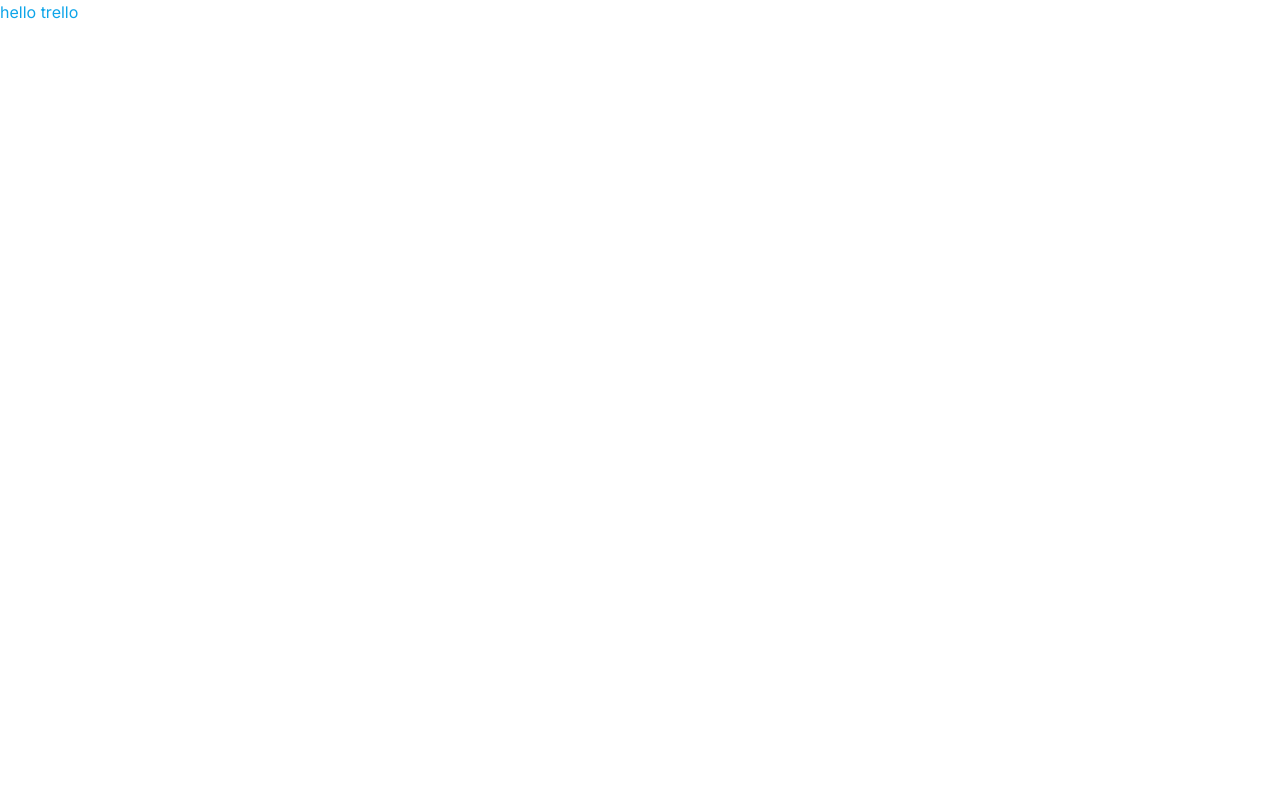
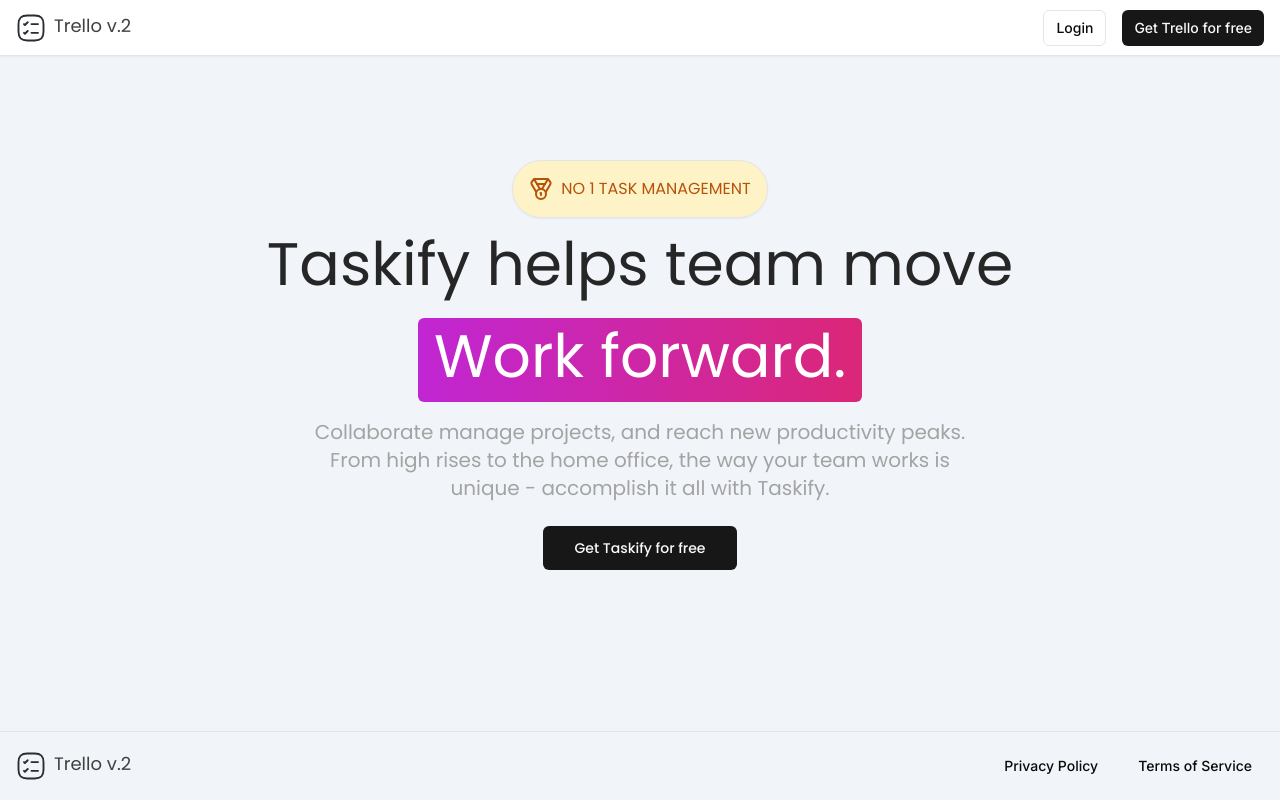
Before and after one commit to sanpost/trello-clone, a Next.js app: page / in a window 1280 px wide. Built offline with nearby package versions, Linux system fonts and the light colour scheme.

Commit message:
Create a marketing page

```diff
--- /dev/null
+++ b/app/(marketing)/_components/footer.tsx
@@ -0,0 +1,20 @@
+import { Logo } from "@/components/logo";
+import { Button } from "@/components/ui/button";
+
+export const Footer = () => {
+    return (
+        <div className="fixed bottom-0 w-full p-4 border-t bg-slate-100">
+            <div className="md:max-w-screen-2xl mx-auto flex items-center w-full justify-between">
+                <Logo />
+                <div className="space-x-4 md:block md:w-auto flex items-center justify-between w-full">
+                    <Button size='sm' variant='ghost'>
+                        Privacy Policy
+                    </Button>
+                    <Button size='sm' variant='ghost'>
+                        Terms of Service
+                    </Button>
+                </div>
+            </div>
+        </div>
+    );
+};
--- /dev/null
+++ b/app/(marketing)/_components/navbar.tsx
@@ -0,0 +1,21 @@
+import { Logo } from "@/components/logo";
+import { Button } from "@/components/ui/button";
+import Link from "next/link";
+
+export const Navbar = () => {
+    return (
+        <div className="fixed top-0 w-full h-14 px-4 border-b shadow-sm bg-white flex items-center">
+            <div className="md:max-w-screen-2xl mx-auto flex items-center w-full justify-between">
+                <Logo />
+                <div className="space-x-4 md:block md:w-auto flex items-center justify-between w-full">
+                    <Button size='sm' variant='outline' asChild>
+                        <Link href="/sing-in"> Login </Link>
+                    </Button>
+                    <Button size='sm' asChild>
+                        <Link href="/sing-up"> Get Trello for free </Link>
+                    </Button>
+                </div>
+            </div>
+        </div>
+    );
+};
--- /dev/null
+++ b/app/(marketing)/layout.tsx
@@ -0,0 +1,20 @@
+import { Footer } from "./_components/footer";
+import { Navbar } from "./_components/navbar";
+
+const MarketingLayout = ({
+    children
+}: {
+    children: React.ReactNode
+}) => {
+    return (
+        <div className="h-full bg-slate-100">
+            <Navbar />
+            <main className="pt-40 pb-20 bg-slate-100">
+                {children}
+            </main>
+            <Footer />
+        </div>
+    );
+};
+
+export default MarketingLayout;
--- /dev/null
+++ b/app/(marketing)/page.tsx
@@ -0,0 +1,39 @@
+import Link from "next/link";
+import { Button } from "@/components/ui/button";
+import { Poppins } from "next/font/google";
+import { cn } from "@/lib/utils";
+import { Medal } from "lucide-react";
+
+const textFont = Poppins ({
+    subsets: ['latin'],
+    weight: ['100', '200', '300', '400', '500', '600', '700', '800', '900'],
+});
+
+const MarketingPage = () => {
+    return (
+        <div className={cn("flex items-center justify-center flex-col", textFont.className)}>
+            <div className="flex items-center justify-center flex-col">
+                <div className="mb-4 flex items-center border shadow-sm p-4 bg-amber-100 text-amber-700 rounded-full uppercase">
+                    <Medal className="h-6 w-6 mr-2" />
+                    No 1 task management
+                </div>
+                <h1 className="text-3xl md:text-6xl text-center text-neutral-800 mb-6">
+                    Taskify helps team move
+                </h1>
+                <div className="text-3xl md:text-6xl bg-gradient-to-r from-fuchsia-600 to-pink-600 text-white px-4 p-2 rounded-md pb-4 w-fit ">
+                    Work forward.
+                </div>
+            </div>
+            <div className="text-sm md:text-xl text-neutral-400 mt-4 max-w-xs md:max-w-2xl text-center mx-auto">
+                Collaborate  manage projects, and reach new productivity peaks. From high rises to the home office, the way your team works is unique - accomplish it all with Taskify.
+            </div>
+            <Button className="mt-6" size="lg" asChild>
+                <Link href="/sign-up">
+                    Get Taskify for free
+                </Link>
+            </Button>
+        </div>
+    );
+};
+
+export default MarketingPage;
--- a/app/example/page.tsx
+++ /dev/null
@@ -1,9 +0,0 @@
-const ExamplePage = () => {
-    return (
-        <div>
-            Example Page!
-        </div>
-    );
-};
-
-export default ExamplePage;
--- a/app/globals.css
+++ b/app/globals.css
@@ -1,6 +1,12 @@
 @tailwind base;
 @tailwind components;
 @tailwind utilities;
+
+html,
+body,
+:root {
+  height: 100%;
+}
 
 @layer base {
   :root {
--- a/app/page.tsx
+++ /dev/null
@@ -1,9 +0,0 @@
-import Image from "next/image";
-
-export default function Home() {
-  return (
-    <div className="text-sky-500">
-      hello trello
-      </div>
-  );
-}
--- /dev/null
+++ b/components/logo.tsx
@@ -0,0 +1,21 @@
+import Link from "next/link"
+import Image from "next/image";
+import { Poppins } from "next/font/google";
+
+import { cn } from "@/lib/utils";
+
+const textFont = Poppins ({
+    subsets: ['latin'],
+    weight: ['100', '200', '300', '400', '500', '600', '700', '800', '900'],
+});
+
+export const Logo = () => {
+    return (
+        <Link href="/">
+            <div className="hover:opacity-75 transition items-center gap-x-2 hidden md:flex">
+                <Image src="/logo.svg" alt='logo' height={30} width={30} />
+            <p className={cn("text-lg text-neutral-700 pb-1", textFont.className)}>Trello v.2</p>
+            </div>
+        </Link>
+    )
+}
--- /dev/null
+++ b/components/ui/button.tsx
@@ -0,0 +1,56 @@
+import * as React from "react"
+import { Slot } from "@radix-ui/react-slot"
+import { cva, type VariantProps } from "class-variance-authority"
+
+import { cn } from "@/lib/utils"
+
+const buttonVariants = cva(
+  "inline-flex items-center justify-center whitespace-nowrap rounded-md text-sm font-medium ring-offset-background transition-colors focus-visible:outline-none focus-visible:ring-2 focus-visible:ring-ring focus-visible:ring-offset-2 disabled:pointer-events-none disabled:opacity-50",
+  {
+    variants: {
+      variant: {
+        default: "bg-primary text-primary-foreground hover:bg-primary/90",
+        destructive:
+          "bg-destructive text-destructive-foreground hover:bg-destructive/90",
+        outline:
+          "border border-input bg-background hover:bg-accent hover:text-accent-foreground",
+        secondary:
+          "bg-secondary text-secondary-foreground hover:bg-secondary/80",
+        ghost: "hover:bg-accent hover:text-accent-foreground",
+        link: "text-primary underline-offset-4 hover:underline",
+      },
+      size: {
+        default: "h-10 px-4 py-2",
+        sm: "h-9 rounded-md px-3",
+        lg: "h-11 rounded-md px-8",
+        icon: "h-10 w-10",
+      },
+    },
+    defaultVariants: {
+      variant: "default",
+      size: "default",
+    },
+  }
+)
+
+export interface ButtonProps
+  extends React.ButtonHTMLAttributes<HTMLButtonElement>,
+    VariantProps<typeof buttonVariants> {
+  asChild?: boolean
+}
+
+const Button = React.forwardRef<HTMLButtonElement, ButtonProps>(
+  ({ className, variant, size, asChild = false, ...props }, ref) => {
+    const Comp = asChild ? Slot : "button"
+    return (
+      <Comp
+        className={cn(buttonVariants({ variant, size, className }))}
+        ref={ref}
+        {...props}
+      />
+    )
+  }
+)
+Button.displayName = "Button"
+
+export { Button, buttonVariants }
--- a/package.json
+++ b/package.json
@@ -9,6 +9,7 @@
     "lint": "next lint"
   },
   "dependencies": {
+    "@radix-ui/react-slot": "^1.1.0",
     "class-variance-authority": "^0.7.0",
     "clsx": "^2.1.1",
     "lucide-react": "^0.414.0",
```
Also changed, not shown: users/[id]/page.tsx (added, +13 -0 lines), public/logo.svg (added), 1 other file (tests, documents, lock files or other folders).
